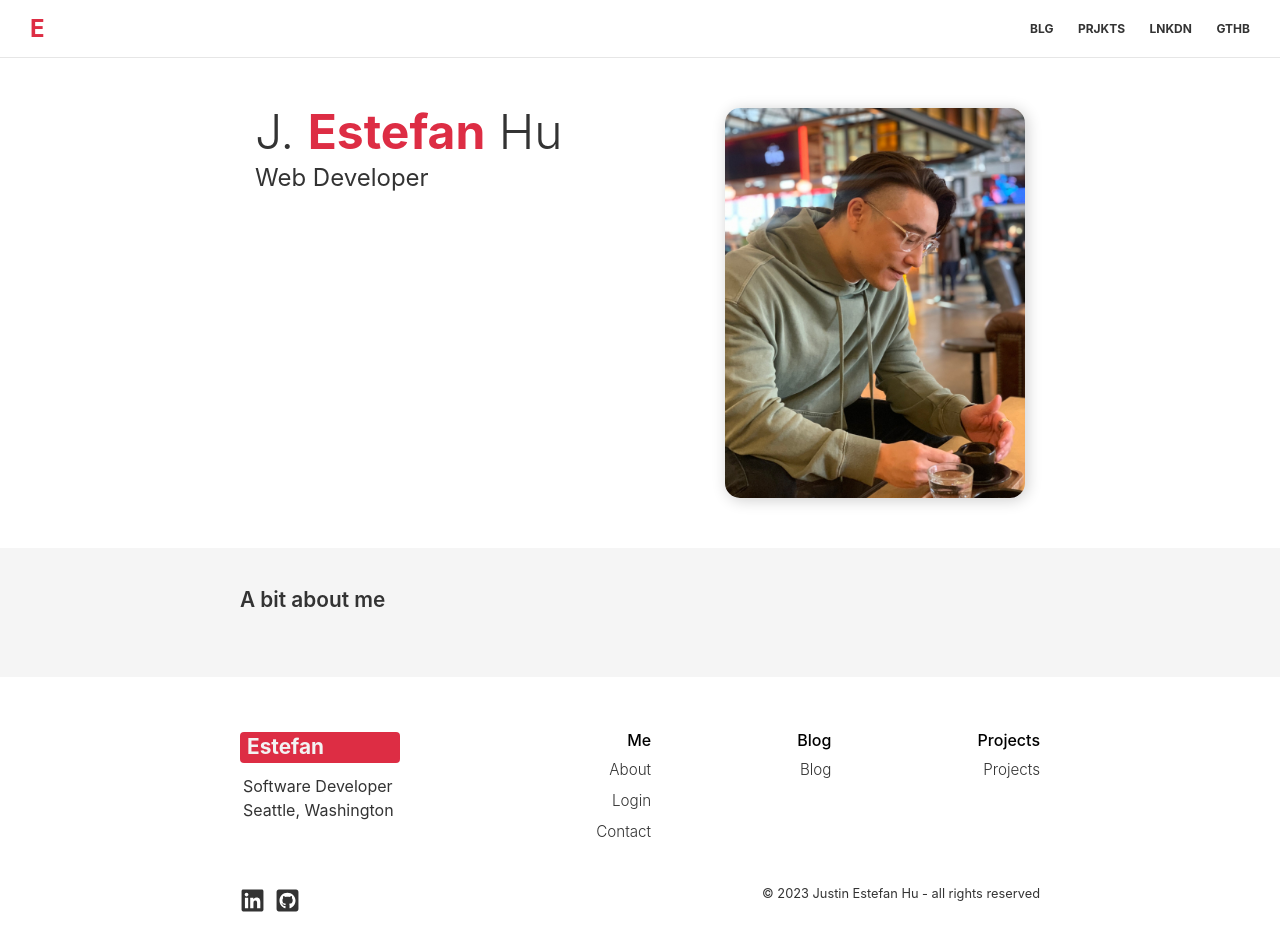
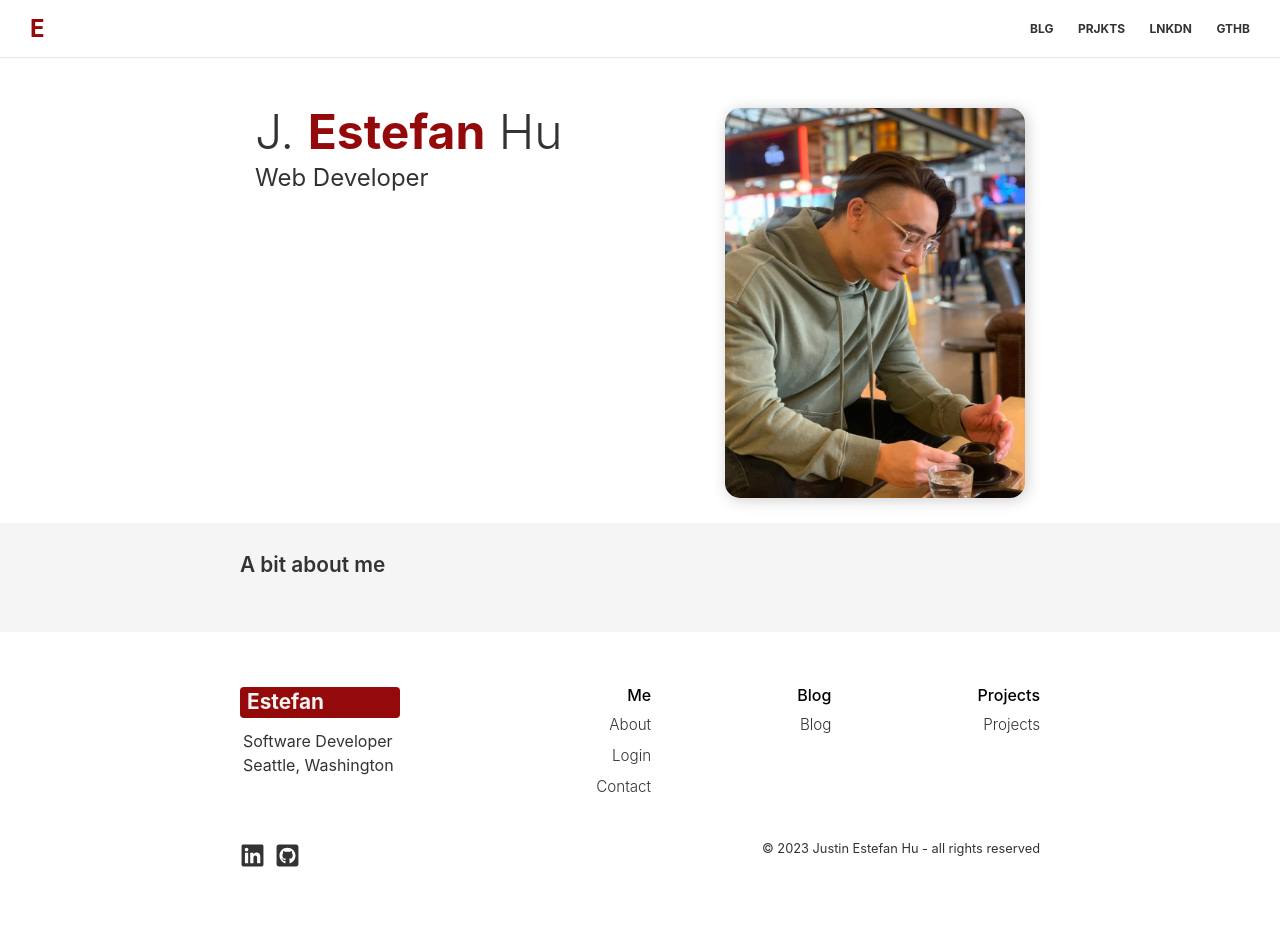
Before and after one commit to EstefanHu/portfolio, a Next.js app: page / in a window 1280 px wide. After the commit the page ends 885 px from the top, so only its background shows below. Built offline with nearby package versions, Linux system fonts and the light colour scheme.

Commit message:
color to 940a0a

```diff
--- a/src/app/(landing)/(about)/landing.module.scss
+++ b/src/app/(landing)/(about)/landing.module.scss
@@ -8,11 +8,10 @@
     width: 100%;
     max-width: var(--max-width);
     margin: 0 auto;
-    padding: 50px 15px;
+    padding: 50px 15px 25px;
     display: flex;
     flex-direction: row;
     justify-content: space-between;
-    padding-top: 50px;
 
     h1 {
       font-size: 3rem;
@@ -54,7 +53,7 @@
     }
 
     @media only screen and (max-width: 505px) {
-      padding-top: 10px;
+      padding-top: 25px;
       flex-direction: column;
 
       h1 {
@@ -76,7 +75,7 @@
     display: flex;
     flex-direction: column;
     background-color: var(--component);
-    padding: 35px 15px;
+    padding: 25px 15px;
 
     & > div {
       width: 100%;
--- a/src/app/(landing)/(about)/page.tsx
+++ b/src/app/(landing)/(about)/page.tsx
@@ -27,6 +27,7 @@ export default function Home() {
         <div>
           <h3>A bit about me</h3>
 
+          <p></p>
         </div>
       </section>
     </main>
--- a/src/app/(landing)/PageLinks.tsx
+++ b/src/app/(landing)/PageLinks.tsx
@@ -3,7 +3,7 @@ import { usePathname } from 'next/navigation';
 import Link from 'next/link';
 
 const SELECTED = {
-  color: '#dd2d44',
+  color: '#940a0a',
   textDecoration: 'underline',
 };
 
--- a/src/app/(landing)/blg/(feed)/BlogNavigation.tsx
+++ b/src/app/(landing)/blg/(feed)/BlogNavigation.tsx
@@ -4,8 +4,8 @@ import { usePathname } from 'next/navigation';
 import { FaStarOfLife } from 'react-icons/fa';
 
 const SELECTED = {
-  color: '#dd2d44',
-  textDecorationColor: '#dd2d44',
+  color: '#940a0a',
+  textDecorationColor: '#940a0a',
 };
 
 export default function BlogNavigation() {
--- a/src/app/(landing)/layout.module.scss
+++ b/src/app/(landing)/layout.module.scss
@@ -50,7 +50,7 @@
   width: 100%;
   display: flex;
   background-color: var(--layout);
-  padding: 55px 15px 20px;
+  padding: 55px 15px 15px;
 
   footer {
     width: 100%;
--- a/src/app/(landing)/prjkts/(projects)/page.tsx
+++ b/src/app/(landing)/prjkts/(projects)/page.tsx
@@ -54,7 +54,7 @@ export default function Prjkts() {
         <p className={styles.description}>
           &emsp;As someone who is constantly coming up with ideas for new projects, I&apos;ve been needing a place to
           keep track and validate them. And so, here it is! For those who are curious,&nbsp;
-          <Link href='/blg/how-i-track-ideas' style={{ color: '#dd2d44' }}>
+          <Link href='/blg/how-i-track-ideas' style={{ color: '#940a0a' }}>
             here
           </Link>
           &nbsp;is how I have constructed this personal service.
--- a/src/app/globals.css
+++ b/src/app/globals.css
@@ -1,5 +1,5 @@
 :root {
-  --accent: #dd2d44;
+  --accent: #940a0a;
   --border-radius: 6px;
   --headerHeight: 58px;
   --max-width: 800px;
--- a/src/components/GoToAppendix.tsx
+++ b/src/components/GoToAppendix.tsx
@@ -6,12 +6,12 @@ const STYLES = {
 };
 
 export default function GoToAppendix({ children }: { children: string }) {
-  const goToAppendix = () => {};
+  const goToAppendix = () => { };
 
   return (
     <button onClick={goToAppendix} style={STYLES}>
       {children}
-      <span style={{ color: '#dd2d44' }}>*</span>
+      <span style={{ color: '#940a0a' }}>*</span>
     </button>
   );
 }
--- a/src/components/Logo.tsx
+++ b/src/components/Logo.tsx
@@ -8,7 +8,7 @@ export default function Logo() {
   return (
     <h1
       style={{
-        color: selected === '' ? '#dd2d44' : '',
+        color: selected === '' ? '#940a0a' : '',
       }}
     >
       E
--- a/src/components/MetaSection.tsx
+++ b/src/components/MetaSection.tsx
@@ -1,5 +1,5 @@
 const STYLES = {
-  borderLeft: '2px solid #dd2d44',
+  borderLeft: '2px solid #940a0a',
   padding: '4px 0 4px 15px',
   margin: '0 0 30px 5px',
 };
```
